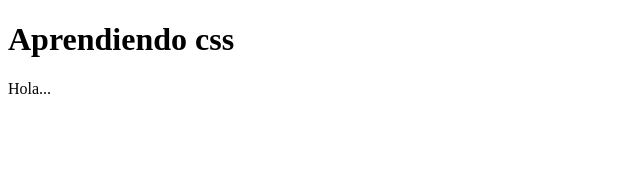
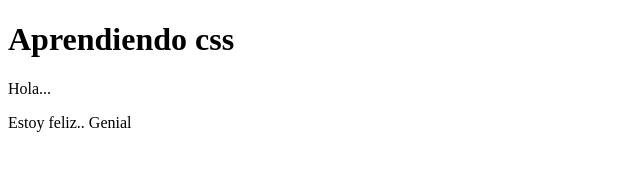
Before and after one commit to yadier2/appcod, a plain HTML site: page index.html in a window 1280 px wide. Shown: the whole page, without its empty margins (0-640 px from the left). Drawn offline with Linux system fonts and the light colour scheme.

Commit message:
se anadio un p

```diff
--- a/index.html
+++ b/index.html
@@ -9,5 +9,6 @@
 <body>
     <h1>Aprendiendo css</h1>
     <p>Hola...</p>
+    <p>Estoy feliz.. Genial</p>
 </body>
 </html>
```
